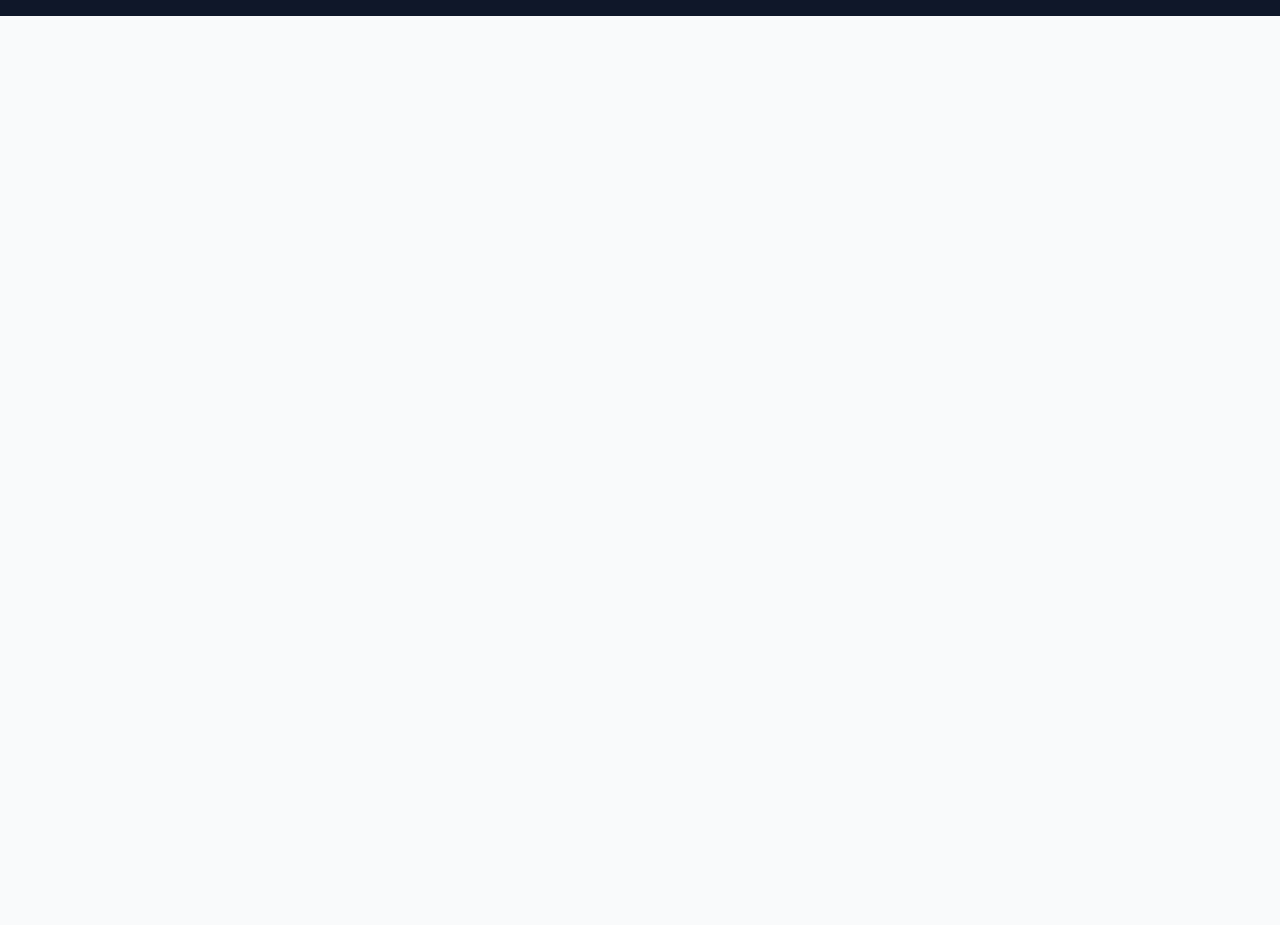
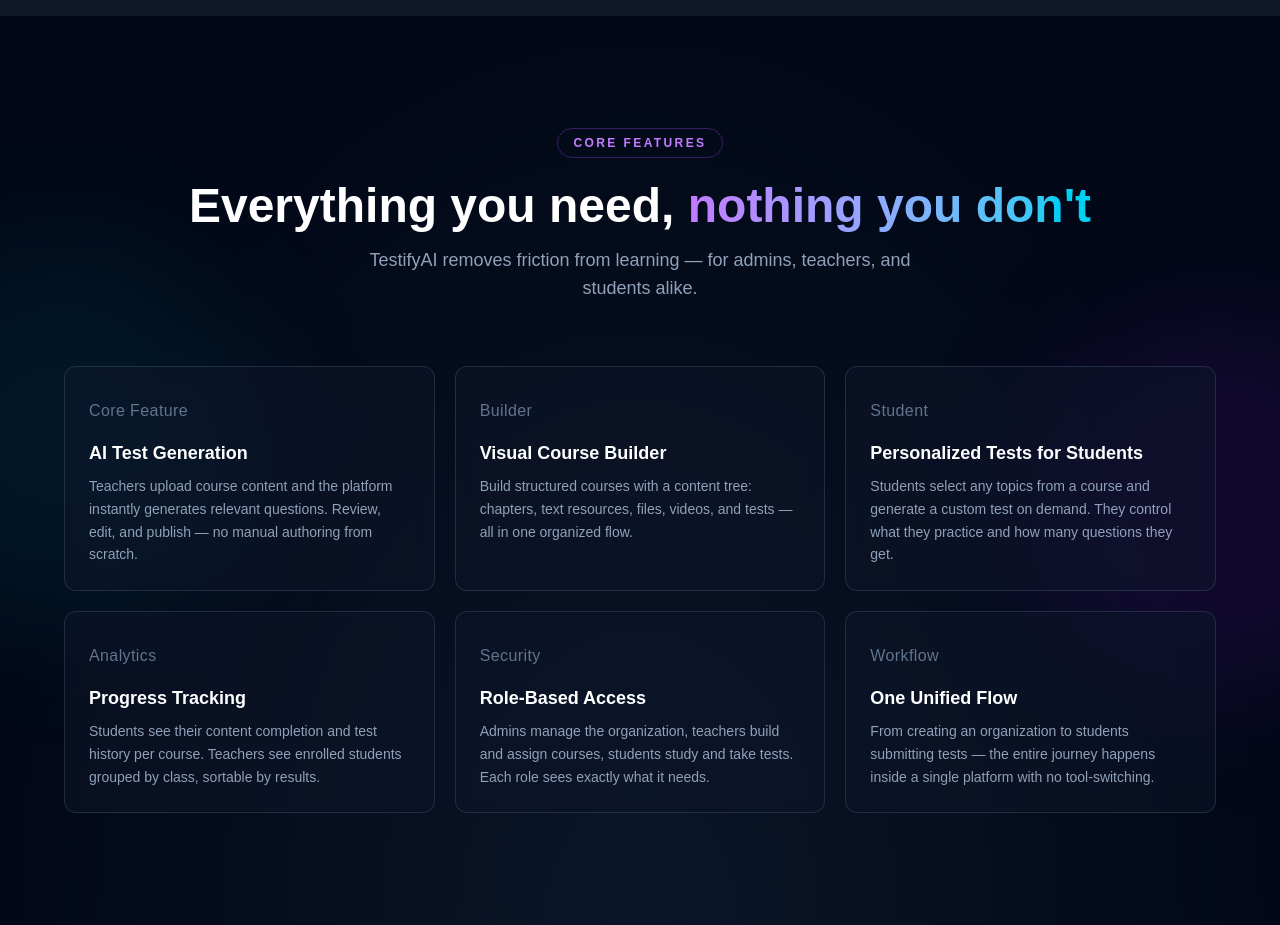
Before and after one commit to Grupa-A2-Inc/frontend, a Next.js app: page / in a window 1280 px wide. Shown: the part 1700-2625 px from the top of the page. Before the commit the page ends 1716 px from the top, so only its background shows below. Built offline with nearby package versions, Linux system fonts and the light colour scheme.

Commit message:
WhatItDoes Section

```diff
--- a/app/page.tsx
+++ b/app/page.tsx
@@ -1,6 +1,7 @@
 import Navbar from "@/components/layout/Navbar";
 import Hero from "@/components/sections/Hero";
 import HowItWorks from "@/components/sections/HowItWorks";
+import WhatItDoes from "@/components/sections/WhatItDoes";
 
 
 export default function Home() {
@@ -9,6 +10,7 @@
       <Navbar />
       <Hero />
       <HowItWorks />
+      <WhatItDoes />
     </main>
   );
 }
--- a/components/layout/Navbar.tsx
+++ b/components/layout/Navbar.tsx
@@ -1,26 +1,54 @@
+"use client";
+
 import Link from "next/link";
+import { useState } from "react";
 
 export default function Navbar() {
+  const [open, setOpen] = useState(false);
+
   return (
     <nav className="w-full bg-[#0B0F19]">
-      <div
-        className="flex items-center justify-between h-32"
-        style={{ paddingLeft: "100px", paddingRight: "100px" }}
-      >
-        <h1 className="text-[28px] font-extrabold tracking-tight">
+      <div className="flex items-center justify-between h-20 md:h-32 px-6 md:px-[100px]">
+
+        {}
+        <h1 className="text-2xl md:text-[28px] font-extrabold tracking-tight">
           <span className="text-[#4c57a9]">Testify</span>
           <span className="text-[#a57ef1]">AI</span>
         </h1>
-
-        <div className="flex items-center gap-6">
+        <div className="hidden md:flex items-center gap-6">
           <Link href="/login">
-            <button className="h-12 w-44 rounded-2xl bg-[#5B6AD0] text-white font-bold text-lg tracking-wide shadow-[0_4px_20px_rgba(91,106,208,0.5)] hover:shadow-[0_4px_28px_rgba(91,106,208,0.7)] hover:brightness-110 transition-all duration-200">
+            <button className="h-12 w-44 rounded-2xl bg-[#5B6AD0] text-white font-bold text-lg tracking-wide shadow-[0_4px_20px_rgba(91,106,208,0.5)] hover:shadow-[0_4px_28px_rgba(91,106,208,0.7)] hover:brightness-110 transition-all duration-200 cursor-pointer">
               Log in
             </button>
           </Link>
+          <Link href="/register">
+            <button className="h-12 w-44 rounded-2xl bg-[#58A06C] text-white font-bold text-lg tracking-wide shadow-[0_4px_20px_rgba(88,160,108,0.5)] hover:shadow-[0_4px_28px_rgba(88,160,108,0.7)] hover:brightness-110 transition-all duration-200 cursor-pointer">
+              Get Started
+            </button>
+          </Link>
+        </div>
 
-          <Link href="/register">
-            <button className="h-12 w-44 rounded-2xl bg-[#58A06C] text-white font-bold text-lg tracking-wide shadow-[0_4px_20px_rgba(88,160,108,0.5)] hover:shadow-[0_4px_28px_rgba(88,160,108,0.7)] hover:brightness-110 transition-all duration-200">
+
+        <button
+          className="md:hidden flex flex-col justify-center items-center gap-1.5 w-10 h-10 cursor-pointer"
+          onClick={() => setOpen(!open)}
+          aria-label="Toggle menu"
+        >
+          <span className={`block w-6 h-0.5 bg-white transition-all duration-300 ${open ? "rotate-45 translate-y-2" : ""}`} />
+          <span className={`block w-6 h-0.5 bg-white transition-all duration-300 ${open ? "opacity-0" : ""}`} />
+          <span className={`block w-6 h-0.5 bg-white transition-all duration-300 ${open ? "-rotate-45 -translate-y-2" : ""}`} />
+        </button>
+      </div>
+
+      <div className={`md:hidden overflow-hidden transition-all duration-300 ${open ? "max-h-48" : "max-h-0"}`}>
+        <div className="flex flex-col items-center gap-4 pb-6 px-6">
+          <Link href="/login" className="w-full" onClick={() => setOpen(false)}>
+            <button className="w-full h-12 rounded-2xl bg-[#5B6AD0] text-white font-bold text-lg tracking-wide shadow-[0_4px_20px_rgba(91,106,208,0.5)] hover:brightness-110 transition-all duration-200 cursor-pointer">
+              Log in
+            </button>
+          </Link>
+          <Link href="/register" className="w-full" onClick={() => setOpen(false)}>
+            <button className="w-full h-12 rounded-2xl bg-[#58A06C] text-white font-bold text-lg tracking-wide shadow-[0_4px_20px_rgba(88,160,108,0.5)] hover:brightness-110 transition-all duration-200 cursor-pointer">
               Get Started
             </button>
           </Link>
--- /dev/null
+++ b/components/sections/WhatItDoes.tsx
@@ -0,0 +1,93 @@
+"use client";
+
+const features = [
+  {
+    title: "AI Test Generation",
+    description:
+      "Teachers upload course content and the platform instantly generates relevant questions. Review, edit, and publish — no manual authoring from scratch.",
+    tag: "Core Feature",
+  },
+  {
+    title: "Visual Course Builder",
+    description:
+      "Build structured courses with a content tree: chapters, text resources, files, videos, and tests — all in one organized flow.",
+    tag: "Builder",
+  },
+  {
+    title: "Personalized Tests for Students",
+    description:
+      "Students select any topics from a course and generate a custom test on demand. They control what they practice and how many questions they get.",
+    tag: "Student",
+  },
+  {
+    title: "Progress Tracking",
+    description:
+      "Students see their content completion and test history per course. Teachers see enrolled students grouped by class, sortable by results.",
+    tag: "Analytics",
+  },
+  {
+    title: "Role-Based Access",
+    description:
+      "Admins manage the organization, teachers build and assign courses, students study and take tests. Each role sees exactly what it needs.",
+    tag: "Security",
+  },
+  {
+    title: "One Unified Flow",
+    description:
+      "From creating an organization to students submitting tests — the entire journey happens inside a single platform with no tool-switching.",
+    tag: "Workflow",
+  },
+];
+
+export default function FeaturesSection() {
+  return (
+    <section className="relative py-28 px-6 overflow-hidden">
+      <div className="absolute inset-0 bg-[radial-gradient(ellipse_at_bottom,_#0a1628_0%,_#020817_70%)] -z-10" />
+
+      {}
+      <div className="absolute top-1/4 -left-32 w-96 h-96 rounded-full bg-cyan-600/10 blur-3xl -z-10" />
+      <div className="absolute bottom-1/4 -right-32 w-96 h-96 rounded-full bg-purple-600/10 blur-3xl -z-10" />
+
+      <div className="max-w-6xl mx-auto">
+        {}
+        <div className="text-center mb-16">
+          <span className="inline-block text-xs font-semibold tracking-[0.2em] uppercase text-purple-400 border border-purple-500/30 rounded-full px-4 py-1.5 mb-6">
+            CORE FEATURES
+          </span>
+          <h2 className="text-4xl md:text-5xl font-bold text-white mb-4">
+            Everything you need,{" "}
+            <span className="text-transparent bg-clip-text bg-gradient-to-r from-purple-400 to-cyan-400">
+              nothing you don&apos;t
+            </span>
+          </h2>
+          <p className="text-slate-400 text-lg max-w-xl mx-auto">
+            TestifyAI removes friction from learning — for admins, teachers, and students alike.
+          </p>
+        </div>
+
+        <div className="grid grid-cols-1 md:grid-cols-2 lg:grid-cols-3 gap-5">
+          {features.map((feature, i) => (
+            <div
+              key={feature.title}
+              className="group relative rounded-xl border border-slate-700/60 bg-slate-900/50 p-6 hover:border-slate-600 hover:bg-slate-900/80 transition-all duration-300 backdrop-blur-sm"
+              style={{ animationDelay: `${i * 80}ms` }}
+            >
+              <div className="absolute top-0 left-0 right-0 h-px rounded-t-xl bg-gradient-to-r from-transparent via-cyan-500/50 to-transparent opacity-0 group-hover:opacity-100 transition-opacity duration-300" />
+
+              <div className="flex items-start gap-4 mb-4">
+                <span className="text-m font-medium text-slate-500 mt-2 tracking-wide">
+                  {feature.tag}
+                </span>
+              </div>
+
+              <h3 className="text-white font-semibold text-lg mb-2 group-hover:text-cyan-100 transition-colors">
+                {feature.title}
+              </h3>
+              <p className="text-slate-400 text-sm leading-relaxed">{feature.description}</p>
+            </div>
+          ))}
+        </div>
+      </div>
+    </section>
+  );
+}
```
